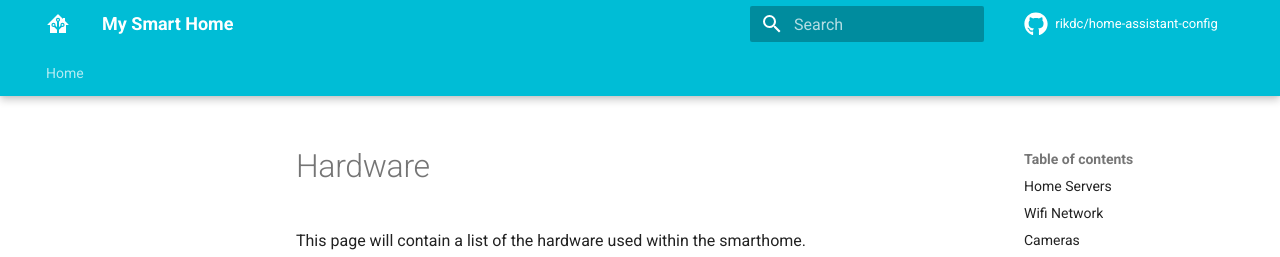
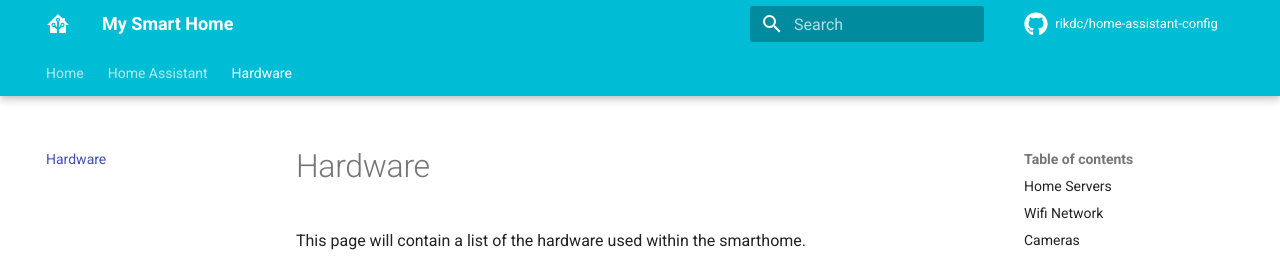
Before and after one commit to rikdc/home-assistant-config, an MkDocs documentation site: the page built from docs/hardware.md, in a window 1280 px wide. Shown: the top 257 px of the page. Built offline with MkDocs 1.6.1 and Material for MkDocs 9.7.7, drawn with Linux system fonts in a browser that asks for light colours; comment, search, counter and statistics services are not loaded.

Commit message:
Site layout setup.

```diff
--- a/mkdocs.yml
+++ b/mkdocs.yml
@@ -2,7 +2,7 @@ site_name: My Smart Home
 site_author: rikdc
 site_description: Documentation on how I setup my smarthome.
 
-copyright: 'Copyright &copy; 2021'
+copyright: "Copyright &copy; 2021"
 
 repo_url: https://github.com/rikdc/home-assistant-config
 repo_name: rikdc/home-assistant-config
@@ -19,9 +19,16 @@ theme:
   features:
     - navigation.tabs
     - navigation.tabs.sticky
+    - navigation.tabs.sticky
+    - navigation.top
+    - navigation.instant
 
 nav:
   - Home: index.md
+  - Home Assistant:
+      - Introduction: home-assistant/introduction.md
+      - Cookbook: home-assistant/cookbook.md
+  - Hardware: hardware.md
 
 markdown_extensions:
   - toc:
```
